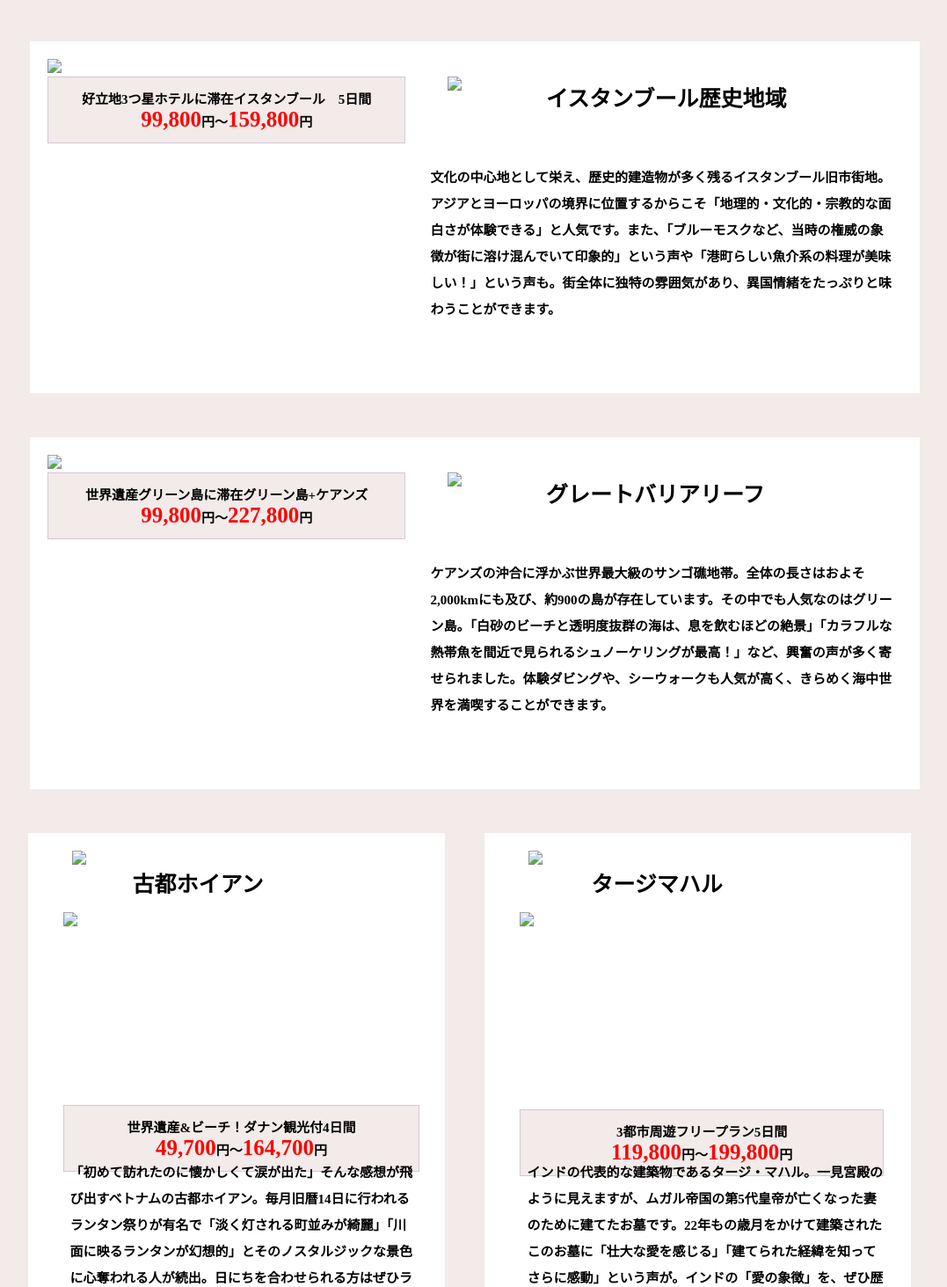
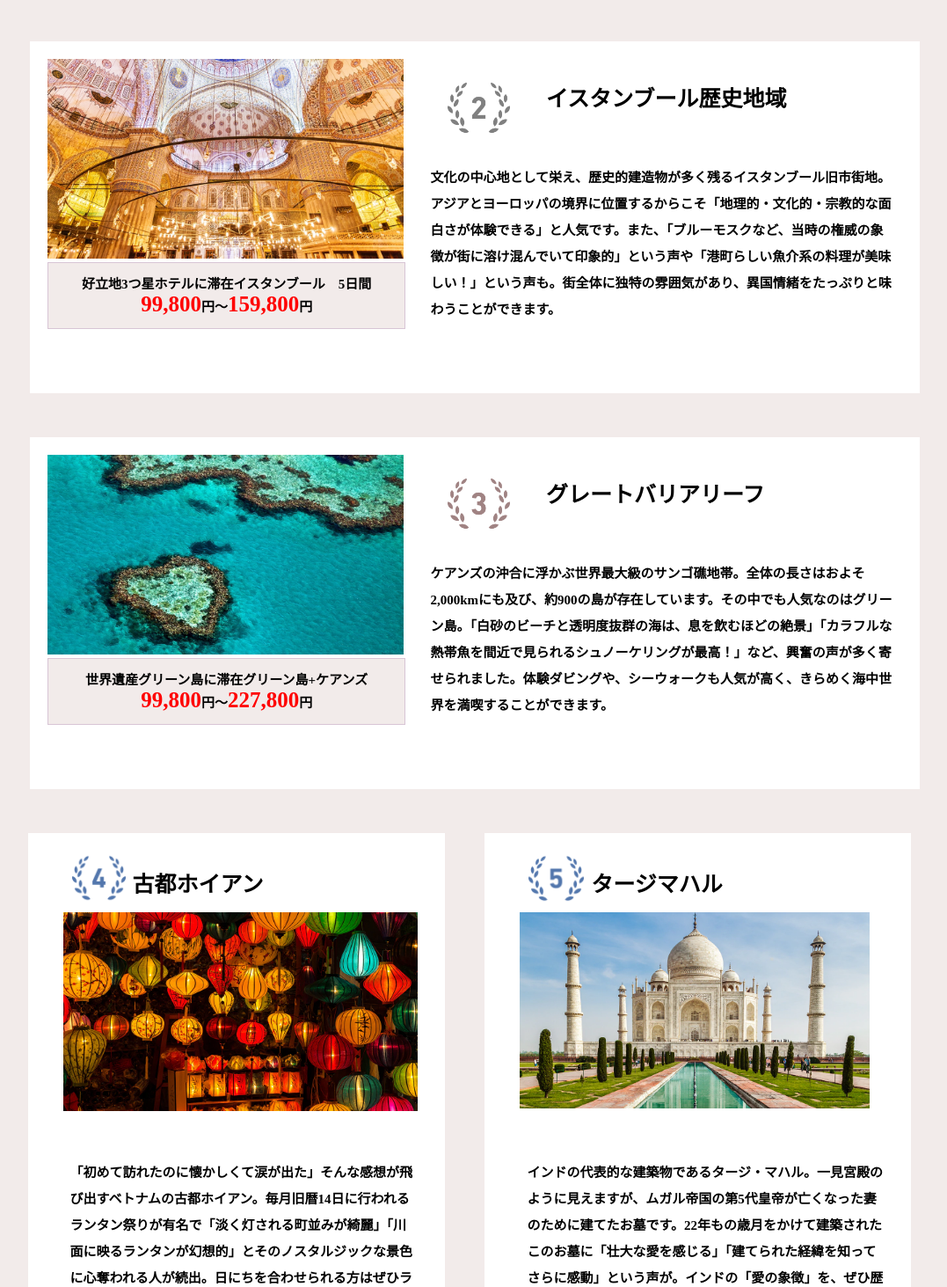
Before and after one commit to hasy84/portfolio, a plain HTML site: page index.html in a window 1280 px wide. Shown: the part 1210-2673 px from the top of the page at 88% size, without its empty margins (100-1177 px from the left). Drawn offline with Linux system fonts and the light colour scheme.

Commit message:
Update index.html

```diff
--- a/index.html
+++ b/index.html
@@ -23,17 +23,15 @@
     <!-- ここから第一位 -->
     <div class="square">
 
-        <img src="data/main1.webp">
+        <img src="main1.webp">
 
         <div class="small-square">
             <h2>モンサンミッシェル日帰りパリ　7日間</br><span class="price">116,800</span>円～<span class="price">227,800</span>円</h2>
         </div>
-        <a href="https://www.tabikobo.com/tour/tourresult?region_id=7&country_id=158&city_id=1742&order=price_asc"
-            class="btn-orange">ツアーを探す　　　＞</a>
 
 
         <div class="rankimage">
-            <img src="data/rank01.png">
+            <img src="rank01.png">
             <h3>モンサンミッシェルとその湾</h3>
             <h4>ノルマンディーの湾にそびえる修道院。幻想的な姿で佇むモンサンミッシェルに「絵を観ているようだった」「夜のライトアップされた景色が神秘的！」などの声が多く集まりました。また、モンサンミッシェルは長い年月をかけて増築が重ねられ、中世の様々な建築様式が混ざり合っているのも特徴の1つです。「積み重ねてきた歴史に思いを馳せ、泣きそうになった」という人も。ぜひ歴史を調べてから、訪れてみてください。
             </h4>
@@ -44,13 +42,13 @@
     <!-- ここから第二位 -->
     <div class="square">
 
-        <img src="data/main1.jpg">
+        <img src="main1.jpg">
 
         <div class="small-square">
             <h2>好立地3つ星ホテルに滞在イスタンブール　5日間</br><span class="price">99,800</span>円～<span class="price">159,800</span>円</h2>
         </div>
         <div class="rankimage">
-            <img src="data/rank02.webp">
+            <img src="rank02.webp">
             <h3>イスタンブール歴史地域</h3>
             <h4>文化の中心地として栄え、歴史的建造物が多く残るイスタンブール旧市街地。アジアとヨーロッパの境界に位置するからこそ「地理的・文化的・宗教的な面白さが体験できる」と人気です。また、「ブルーモスクなど、当時の権威の象徴が街に溶け混んでいて印象的」という声や「港町らしい魚介系の料理が美味しい！」という声も。街全体に独特の雰囲気があり、異国情緒をたっぷりと味わうことができます。
             </h4>
@@ -61,13 +59,13 @@
     <!-- ここから第三位 -->
     <div class="square">
 
-        <img src="data/great_barrier_reef.jpg">
+        <img src="great_barrier_reef.jpg">
 
         <div class="small-square">
             <h2>世界遺産グリーン島に滞在グリーン島+ケアンズ</br><span class="price">99,800</span>円～<span class="price">227,800</span>円</h2>
         </div>
         <div class="rankimage">
-            <img src="data/rank03.png">
+            <img src="rank03.png">
             <h3>グレートバリアリーフ</h3>
             <h4>ケアンズの沖合に浮かぶ世界最大級のサンゴ礁地帯。全体の長さはおよそ2,000kmにも及び、約900の島が存在しています。その中でも人気なのはグリーン島。「白砂のビーチと透明度抜群の海は、息を飲むほどの絶景」「カラフルな熱帯魚を間近で見られるシュノーケリングが最高！」など、興奮の声が多く寄せられました。体験ダビングや、シーウォークも人気が高く、きらめく海中世界を満喫することができます。
             </h4>
@@ -81,13 +79,13 @@
 
 
 
-        <img src="data/hoi_ann.webp">
+        <img src="hoi_ann.webp">
         <div class="small-square2">
             <h2 class="h2small">世界遺産&ビーチ！ダナン観光付4日間</br><span class="price">49,700</span>円～<span
                 class="price">164,700</span>円</h2>
             </div>
             <div class="rankimage2">
-                <img src="data/rank04.png">
+                <img src="rank04.png">
                 <h3 class="h3small">古都ホイアン</h3>
                 <h4 class="h4small">
                     「初めて訪れたのに懐かしくて涙が出た」そんな感想が飛び出すベトナムの古都ホイアン。毎月旧暦14日に行われるランタン祭りが有名で「淡く灯される町並みが綺麗」「川面に映るランタンが幻想的」とそのノスタルジックな景色に心奪われる人が続出。日にちを合わせられる方はぜひランタン祭りにご参加ください。
@@ -101,14 +99,14 @@
         <!-- ここから第五位 -->
         <div class="square3">
 
-            <img src="data/taj-mahal.webp">
+            <img src="taj-mahal.webp">
 
             <div class="small-square2">
                 <h2 class="h2small">3都市周遊フリープラン5日間</br><span class="price">119,800</span>円～<span
                         class="price">199,800</span>円</h2>
             </div>
             <div class="rankimage2">
-                <img src="data/rank05.png">
+                <img src="rank05.png">
                 <h3 class="h3small">タージマハル</h3>
                 <h4 class="h4small">
                     インドの代表的な建築物であるタージ・マハル。一見宮殿のように見えますが、ムガル帝国の第5代皇帝が亡くなった妻のために建てたお墓です。22年もの歳月をかけて建築されたこのお墓に「壮大な愛を感じる」「建てられた経緯を知ってさらに感動」という声が。インドの「愛の象徴」を、ぜひ歴史とともにご堪能ください。
```
